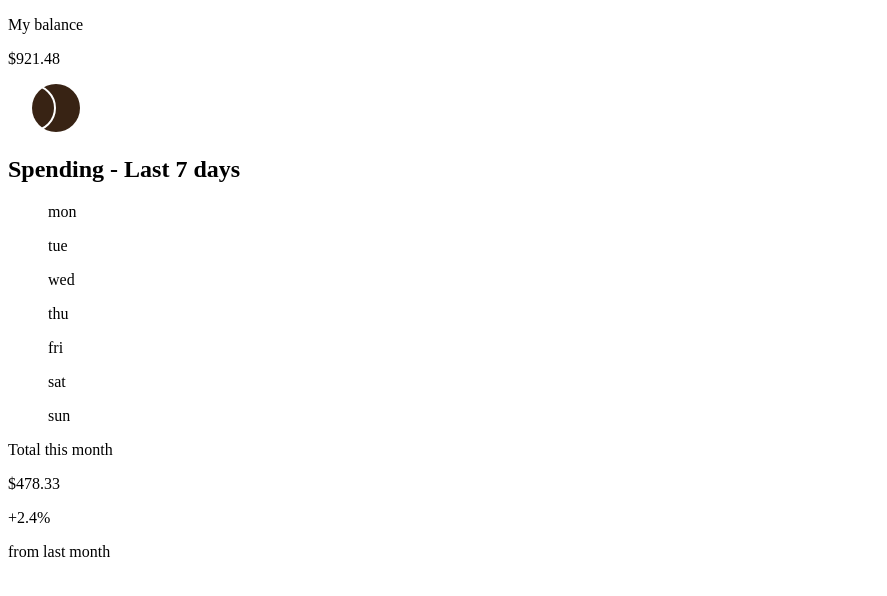
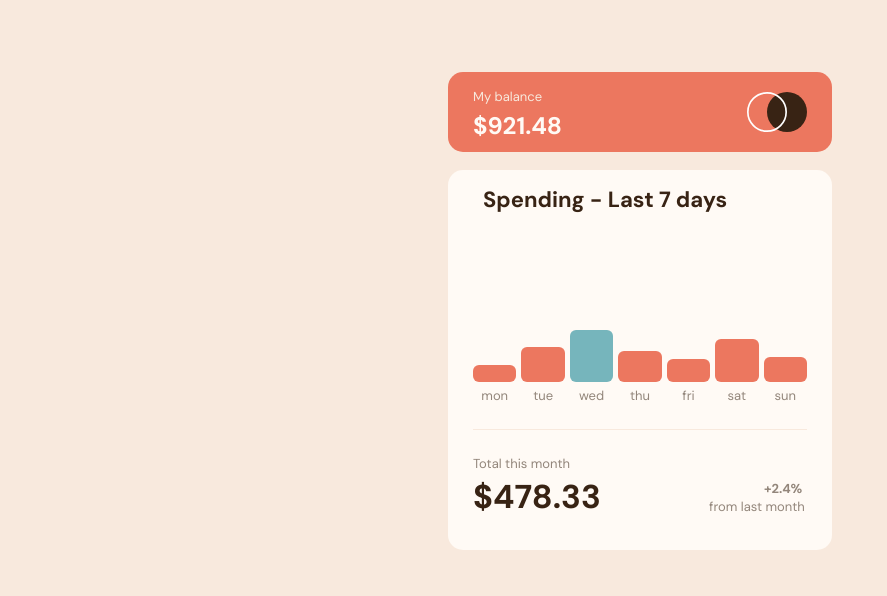
Before and after one commit to victor-msi/expenses-chart-component, a plain HTML site: page index.html in a window 1280 px wide. Shown: the whole page, without its empty margins (0-887 px from the left). Drawn offline with Linux system fonts and the light colour scheme.

Commit message:
Completed CSS

```diff
--- a/index.html
+++ b/index.html
@@ -4,9 +4,12 @@
   <meta charset="UTF-8">
   <meta name="viewport" content="width=device-width, initial-scale=1.0">
   <link rel="icon" type="image/png" sizes="32x32" href="./images/favicon-32x32.png">
+  <!-- Fonts -->
   <link rel="preconnect" href="https://fonts.googleapis.com">
   <link rel="preconnect" href="https://fonts.gstatic.com" crossorigin>
   <link href="https://fonts.googleapis.com/css2?family=DM+Sans:wght@400;700&display=swap" rel="stylesheet">
+  <!-- Styles -->
+  <link rel="stylesheet" href="css/main.css">
   <title>Expenses chart component</title>
 </head>
 <body>
@@ -20,6 +23,7 @@
     <div class="spending-card">
       <h2 class="spending-card__title">Spending - Last 7 days</h2>
 
+      <div class="container-graphs">
         <figure class="figure-mon">
           <div class="spending-card__bar spending-card__bar--mon">
           </div>
@@ -61,12 +65,15 @@
           </div>
           <figcaption>sun</figcaption>
         </figure>
+      </div>
 
       <div class="spending-card__footer">
         <p class="title">Total this month</p>
         <p class="total-amount">$478.33</p>
+        <div class="container-description">
           <p class="additional">+2.4%</p>
           <p class="description">from last month</p>
+        </div>
       </div>
     </div>
   </article>
--- /dev/null
+++ b/sass/_balance-card.scss
@@ -0,0 +1,42 @@
+@use 'variables';
+
+.balance-card{
+  position: relative;
+  top: 4em;
+  margin: 0 auto;
+  padding-top: 1px;
+  width: 30vw;
+  max-width: 500px;
+  min-width: 350px;
+  height: 80px;
+  min-height: 60px;
+  border-radius: 15px;
+  background-color: variables.$Soft-red;
+
+  p{
+    width: 100px;
+    margin-left: 25px;
+  }
+}
+
+.balance-card__title{
+  margin-top: 15px;
+  margin-bottom: 5px;
+  font-size: variables.$font-size - 5px;
+  font-weight: 400;
+  color: variables.$Cream;
+}
+
+.balance-card__amount{
+  font-size: variables.$font-size + 6px;
+  color: variables.$Very-pale-orange;
+  font-weight: 700;
+}
+
+.balance-card__logo{
+  position: absolute;
+  top: 15px;
+  right: 25px;
+  width: 60px;
+  height: 50px;
+}
--- /dev/null
+++ b/sass/_functions.scss
@@ -0,0 +1,4 @@
+@mixin bar-theme($height, $color){
+  height: $height;
+  background-color: $color;
+}
--- /dev/null
+++ b/sass/_spending-card.scss
@@ -0,0 +1,90 @@
+@use 'variables';
+@use 'functions';
+
+.spending-card{
+  position: relative;
+  top: 5em;
+  margin: 0 auto;
+  padding: 15px 25px;
+  width: 30vw;
+  max-width: 500px;
+  min-width: 350px;
+  height: 380px;
+  max-height: 400px;
+  border-radius: 15px;
+  background-color: variables.$Very-pale-orange;
+
+  h2{
+    margin-left: 10px;
+    font-size: variables.$font-size + 4px;
+    font-weight: 700;
+    color: variables.$Dark-brown;
+  }
+
+  .container-graphs{
+    margin-top: 10px;
+    height: 180px;
+    display: flex;
+    flex-flow: row nowrap;
+    justify-content: space-between;
+    align-items: flex-end;
+    gap: 5px;
+    /* border: 1px solid black; */
+  }
+
+  figure{
+    display: inline-block;
+    width: 45px;
+    /* border: 1px solid black; */
+
+    figcaption{
+      margin-top: 5px;
+      font-size: variables.$font-size - 5px;
+      font-weight: 400;
+      text-align: center;
+      color: variables.$Medium-brown;
+    }
+  }
+}
+
+%spending-card__bar{
+  width: 100%;
+  border-radius: 6px;
+}
+
+/* Multiplicar los montos x 2.5 */
+
+.spending-card__bar--mon{
+  @extend %spending-card__bar;
+  @include functions.bar-theme(17.45px, variables.$Soft-red);
+}
+
+.spending-card__bar--tue{
+  @extend %spending-card__bar;
+  @include functions.bar-theme(34.91px, variables.$Soft-red);
+}
+
+.spending-card__bar--wed{
+  @extend %spending-card__bar;
+  @include functions.bar-theme(52.36px, variables.$Cyan);
+}
+
+.spending-card__bar--thu{
+  @extend %spending-card__bar;
+  @include functions.bar-theme(31.07px, variables.$Soft-red);
+}
+
+.spending-card__bar--fri{
+  @extend %spending-card__bar;
+  @include functions.bar-theme(23.39px, variables.$Soft-red);
+}
+
+.spending-card__bar--sat{
+  @extend %spending-card__bar;
+  @include functions.bar-theme(43.28px, variables.$Soft-red);
+}
+
+.spending-card__bar--sun{
+  @extend %spending-card__bar;
+  @include functions.bar-theme(25.48px, variables.$Soft-red);
+}
--- /dev/null
+++ b/sass/_spending-card__footer.scss
@@ -0,0 +1,54 @@
+@use 'variables';
+
+.spending-card__footer{
+  margin-top: 25px;
+  padding-top: 25px;
+  position: relative;
+  height: 100px;
+  border-top: 1px solid variables.$Cream;
+}
+
+.title{
+  margin-bottom: 3px;
+  font-size: variables.$font-size - 5px;
+  color: variables.$Medium-brown;
+}
+
+
+.total-amount{
+  display: inline;
+  font-size: variables.$font-size + 15px;
+  font-weight: 700;
+  color: variables.$Dark-brown;
+}
+
+.container-description{
+  position: absolute;
+  right: 0px;
+  width: 150px;
+  height: 50px;
+  padding-left: 30px;
+  display: inline-block;
+}
+
+.additional,
+.description{
+  width: 120px;
+  font-size: variables.$font-size - 5px;
+  color: variables.$Medium-brown;
+}
+
+.additional{
+  display: inline-block;
+  height: 18px;
+  padding-left: 77px;
+  font-weight: 700;
+}
+
+.description{
+  position: relative;
+  top: -6px;
+  display: inline-block;
+  height: 18px;
+  padding-left: 22px;
+}
--- /dev/null
+++ b/sass/_variables.scss
@@ -0,0 +1,7 @@
+$Soft-red: hsl(10, 79%, 65%);
+$Cyan: hsl(186, 34%, 60%);
+$Dark-brown: hsl(25, 47%, 15%);
+$Medium-brown: hsl(28, 10%, 53%);
+$Cream: hsl(27, 66%, 92%);
+$Very-pale-orange: hsl(33, 100%, 98%);
+$font-size: 18px;
--- /dev/null
+++ b/sass/main.scss
@@ -0,0 +1,38 @@
+@use 'variables';
+@use 'balance-card';
+@use 'spending-card';
+@use 'spending-card__footer';
+
+*{
+  margin: 0;
+  padding: 0;
+  box-sizing: border-box;
+}
+
+body{
+  font-size: variables.$font-size;
+  font-family: "DM Sans", sans-serif;
+  background-color: variables.$Cream;
+}
+
+
+@media screen and (max-width: 400px) {
+  .balance-card{
+    top: 2em;
+    min-width: 320px;
+  }
+
+  .spending-card{
+    top: 3em;
+    min-width: 320px;
+    height: 420px;
+  }
+
+  .container-graphs{
+    min-height: 230px;
+  }
+
+  .spending-card__footer{
+    margin-top: 10px;
+  }
+}
```
Also changed, not shown: css/main.css (added), 1 other file. Lines whose indentation alone changed are shown as unchanged.
